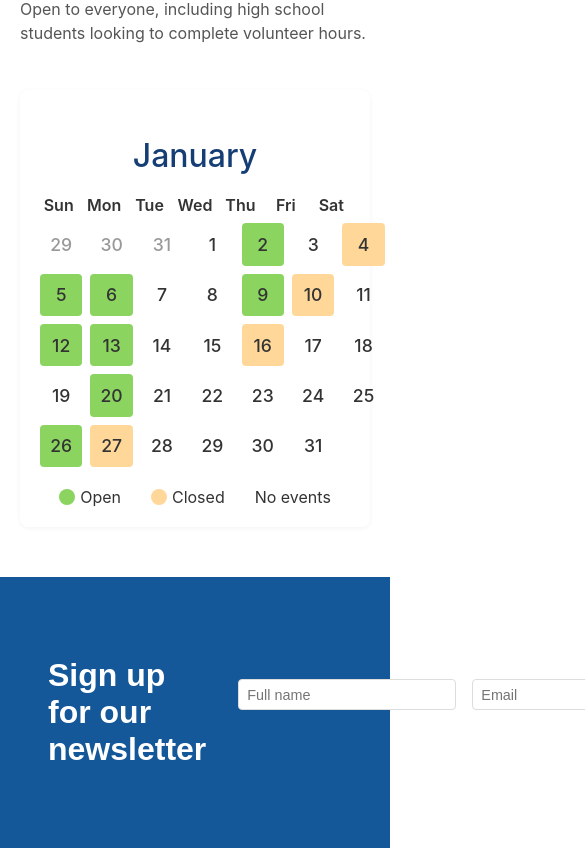
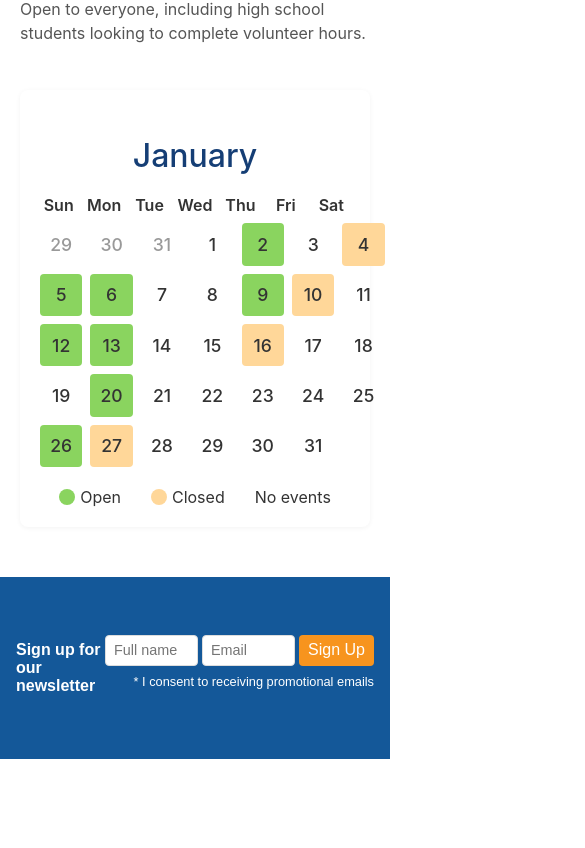
Before and after one commit to B1inz/wdsccw, a Next.js app: page /volunteer in a window 390 px wide. Shown: the part 694-1542 px from the top of the page, 585 px wide, since content can reach past the window. After the commit the page ends 1453 px from the top, so only its background shows below. Built offline with nearby package versions, Linux system fonts and the light colour scheme.

Commit message:
Footer patch fix

```diff
--- a/src/app/components/footer/page.module.css
+++ b/src/app/components/footer/page.module.css
@@ -62,6 +62,7 @@
     white-space: nowrap;
     font-family: "Schibsted Grotesk",
         sans-serif;
+    text-align: center;
 }
 
 .consentText {
@@ -71,3 +72,50 @@
     font-family: "Schibsted Grotesk",
         sans-serif;
 }
+
+@media only screen and (max-width: 975px) and (min-width: 580px) {
+    .newsletterSection {
+        padding: 3rem 2rem;
+    }
+
+    .input {
+        min-width: 100px;
+        width: 100px;
+    }
+
+    .heading {
+        font-size: 1.5rem;
+        padding-right: 1rem;
+    }
+
+    .submitButton {
+        width: 125px;
+    }
+}
+
+@media only screen and (max-width: 580px) {
+    .newsletterSection {
+        padding: 3rem 1rem;
+        flex-wrap: wrap;
+
+    }
+
+    .input {
+        min-width: 75px;
+        width: 75px;
+    }
+
+    .heading {
+        font-size: 1rem;
+        padding-right: 0.25rem;
+    }
+
+    .submitButton {
+        width: 75px;
+        padding: 0px;
+    }
+
+    .newsletterForm {
+        gap: 0.25rem
+    }
+}
```
